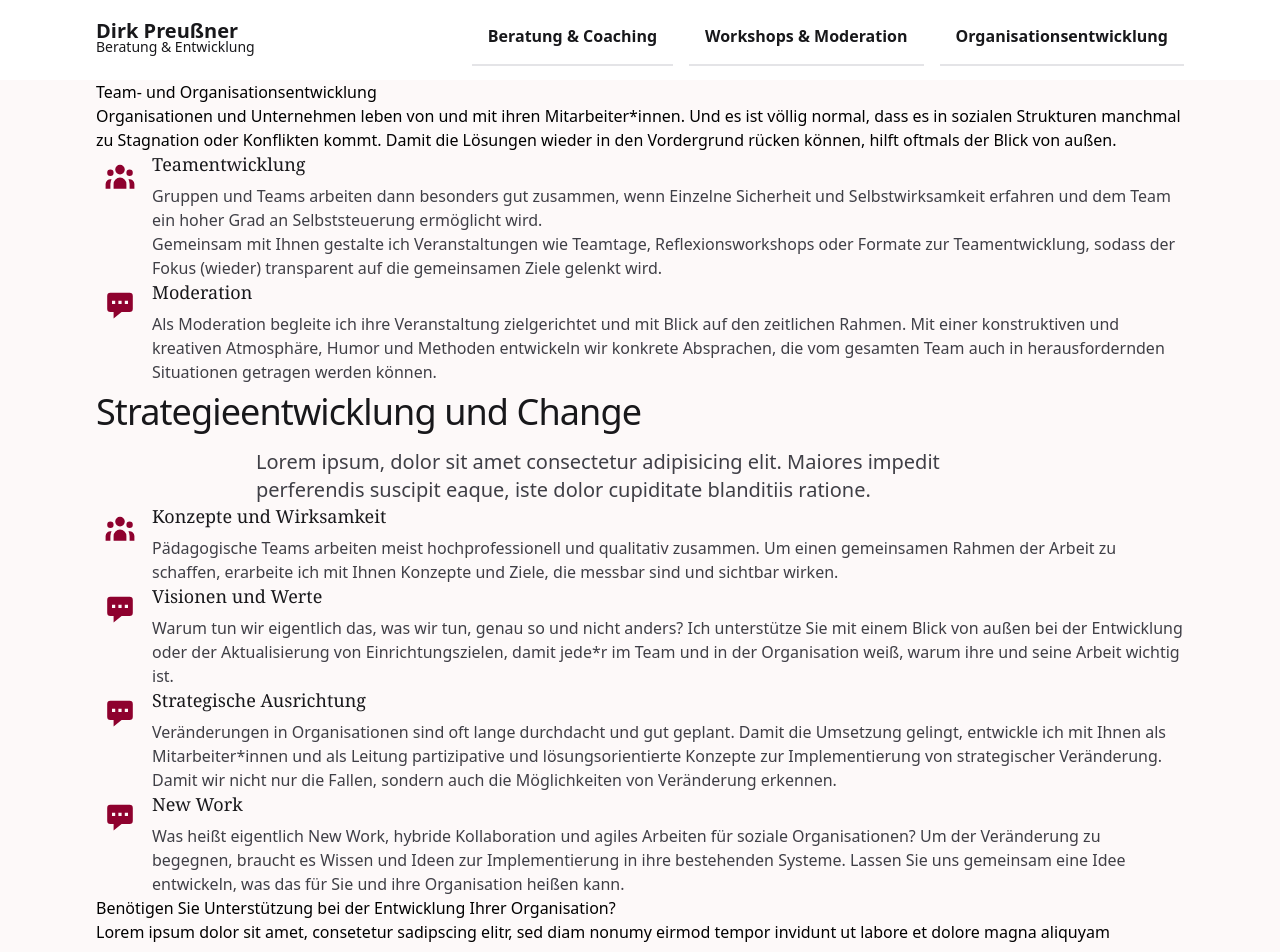
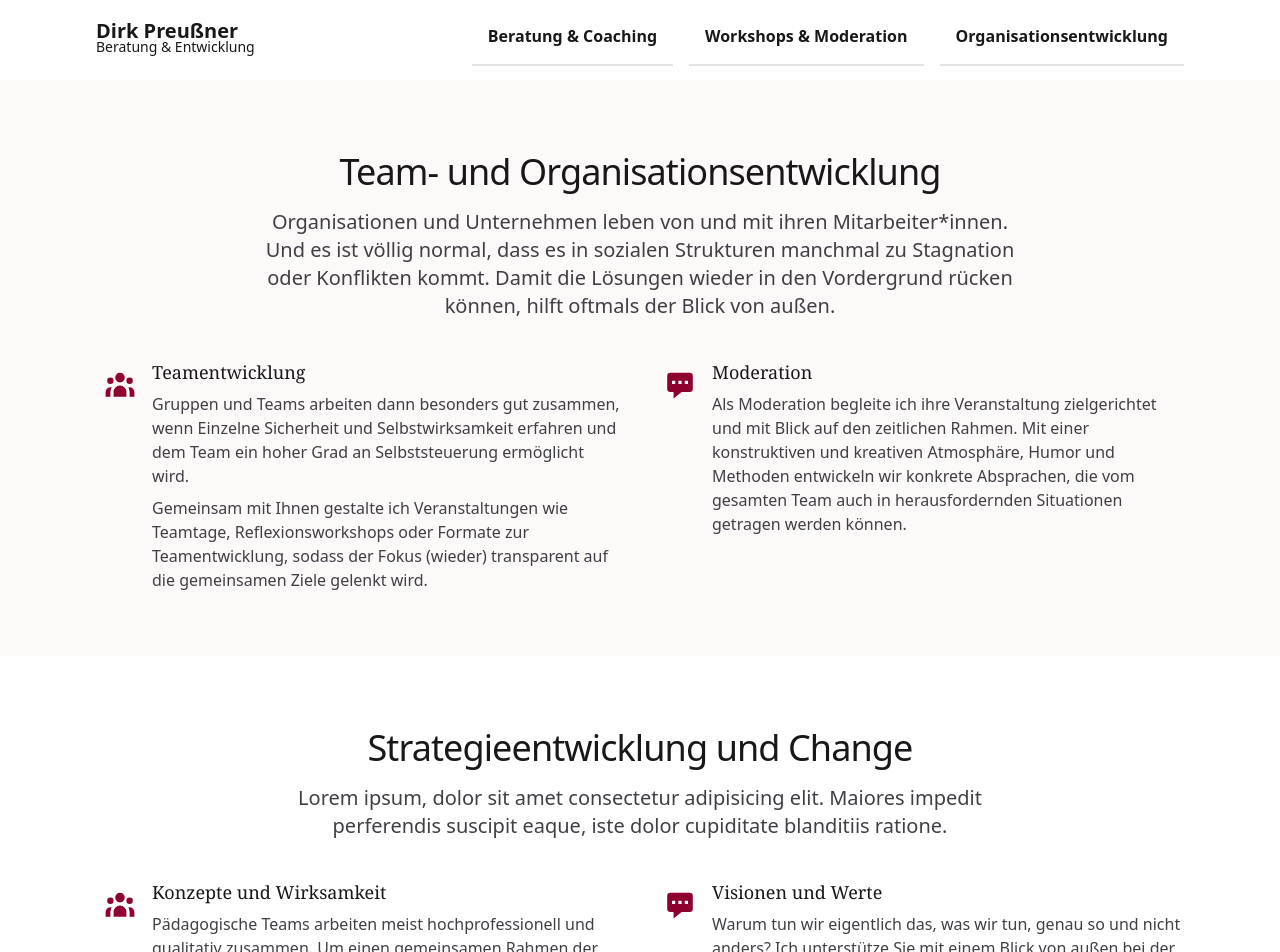
Before and after one commit to jenzopr/dirkpreussner.de, a Next.js app: page /organisationsentwicklung in a window 1280 px wide. Shown: the top 952 px of the page. Built offline with nearby package versions, Linux system fonts and the light colour scheme.

Commit message:
Fixed typo

```diff
--- a/pages/organisationsentwicklung.js
+++ b/pages/organisationsentwicklung.js
@@ -5,17 +5,17 @@ export default function Organisationsentwicklung() {
     return(
         <>
             <Section>
-                <div classNameName="flex flex-col w-full lg:justify-center pb-8 lg:py-16">
-                    <div classNameName="lg:text-center">
-                        <p classNameName="mt-2 text-3xl leading-8 tracking-tight text-gray-900 sm:text-4xl">
+                <div className="flex flex-col w-full lg:justify-center pb-8 lg:py-16">
+                    <div className="lg:text-center">
+                        <p className="mt-2 text-3xl leading-8 tracking-tight text-gray-900 sm:text-4xl">
                         Team- und Organisationsentwicklung
                         </p>
-                        <p classNameName="mt-4 max-w-3xl text-xl text-gray-700 lg:mx-auto">
+                        <p className="mt-4 max-w-3xl text-xl text-gray-700 lg:mx-auto">
                         Organisationen und Unternehmen leben von und mit ihren Mitarbeiter*innen. Und es ist völlig normal, dass es in sozialen Strukturen manchmal zu Stagnation oder Konflikten kommt. Damit die Lösungen wieder in den Vordergrund rücken können, hilft oftmals der Blick von außen.
                         </p>
                     </div>
                     <div>
-                        <dl classNameName="mt-10 space-y-10 md:space-y-0 md:grid md:grid-cols-2 md:gap-x-8 md:gap-y-10">
+                        <dl className="mt-10 space-y-10 md:space-y-0 md:grid md:grid-cols-2 md:gap-x-8 md:gap-y-10">
                             <div className="relative">
                                 <dt>
                                 <div className="absolute flex items-center justify-center h-12 w-12 rounded-md text-burgund-600">
@@ -29,7 +29,7 @@ export default function Organisationsentwicklung() {
                                     <p>
                                         Gruppen und Teams arbeiten dann besonders gut zusammen, wenn Einzelne Sicherheit und Selbstwirksamkeit erfahren und dem Team ein hoher Grad an Selbststeuerung ermöglicht wird.
                                     </p>
-                                    <p classNameName="mt-2">
+                                    <p className="mt-2">
                                         Gemeinsam mit Ihnen gestalte ich Veranstaltungen wie Teamtage, Reflexionsworkshops oder Formate zur Teamentwicklung, sodass der Fokus (wieder) transparent auf die gemeinsamen Ziele gelenkt wird.
                                     </p>
                                 </dd>
@@ -51,9 +51,9 @@ export default function Organisationsentwicklung() {
                     </div>
                 </div>
             </Section>
-            <Section classNameName="bg-white">
-                <div classNameName="flex flex-col w-full lg:justify-center pb-8 lg:py-16">
-                    <div classNameName="lg:text-center">
+            <Section className="bg-white">
+                <div className="flex flex-col w-full lg:justify-center pb-8 lg:py-16">
+                    <div className="lg:text-center">
                         <p className="mt-2 text-3xl leading-8 tracking-tight text-gray-900 sm:text-4xl">
                         Strategieentwicklung und Change
                         </p>
@@ -62,7 +62,7 @@ export default function Organisationsentwicklung() {
                         </p>
                     </div>
                     <div>
-                        <dl classNameName="mt-10 space-y-10 md:space-y-0 md:grid md:grid-cols-2 md:gap-x-8 md:gap-y-10">
+                        <dl className="mt-10 space-y-10 md:space-y-0 md:grid md:grid-cols-2 md:gap-x-8 md:gap-y-10">
                             <div className="relative">
                                 <dt>
                                 <div className="absolute flex items-center justify-center h-12 w-12 rounded-md text-burgund-600">
@@ -120,8 +120,8 @@ export default function Organisationsentwicklung() {
                 </div>
             </Section>
             <Section>
-                <div classNameName="flex flex-col w-full lg:justify-center pb-8 lg:py-16">
-                    <h1 classNameName="text-3xl py-4 text-center text-burgund-700">Benötigen Sie Unterstützung bei der Entwicklung Ihrer Organisation?</h1>
+                <div className="flex flex-col w-full lg:justify-center pb-8 lg:py-16">
+                    <h1 className="text-3xl py-4 text-center text-burgund-700">Benötigen Sie Unterstützung bei der Entwicklung Ihrer Organisation?</h1>
                     <p>
                         Lorem ipsum dolor sit amet, consetetur sadipscing elitr, sed diam nonumy eirmod tempor invidunt ut labore et dolore magna aliquyam
                     </p>
```
